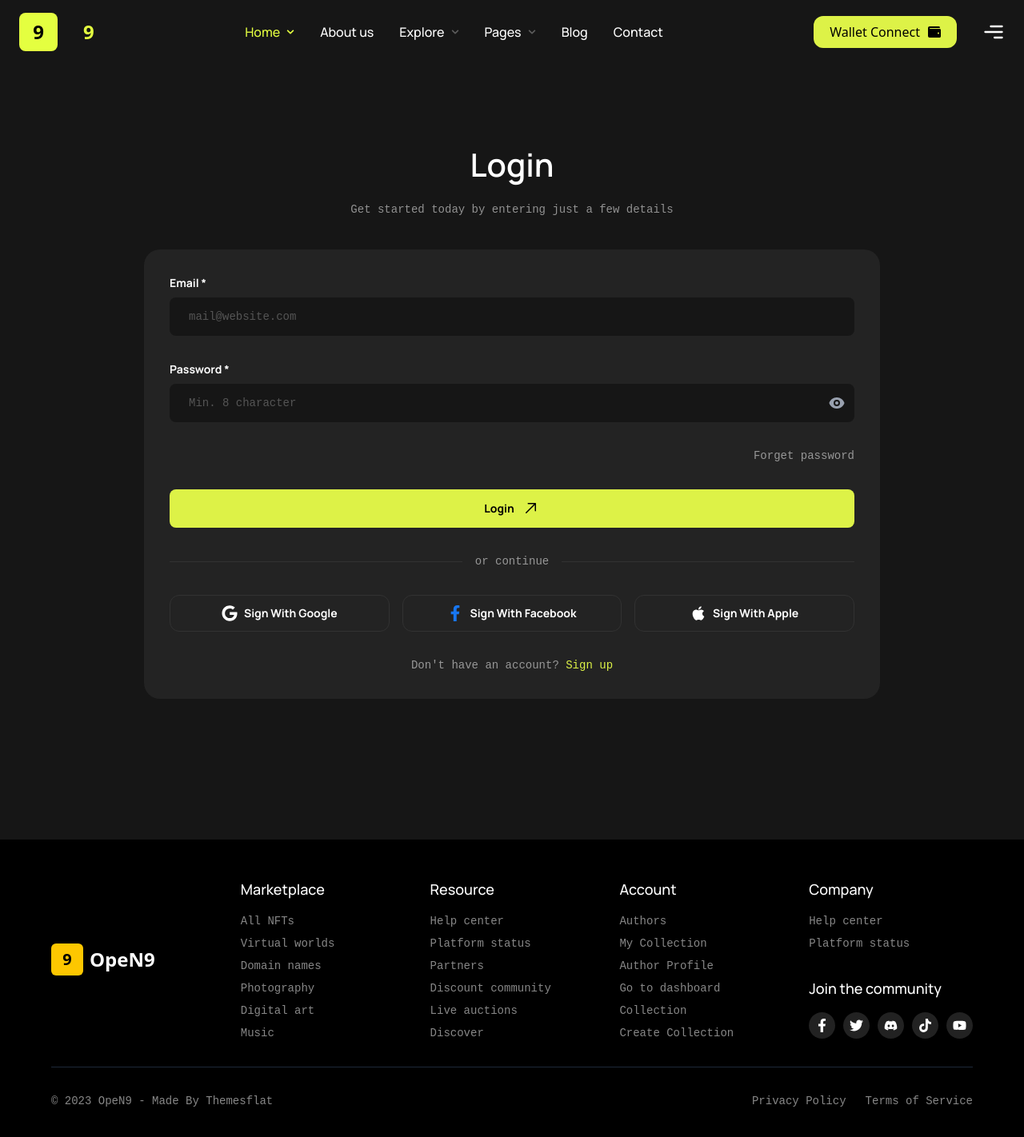
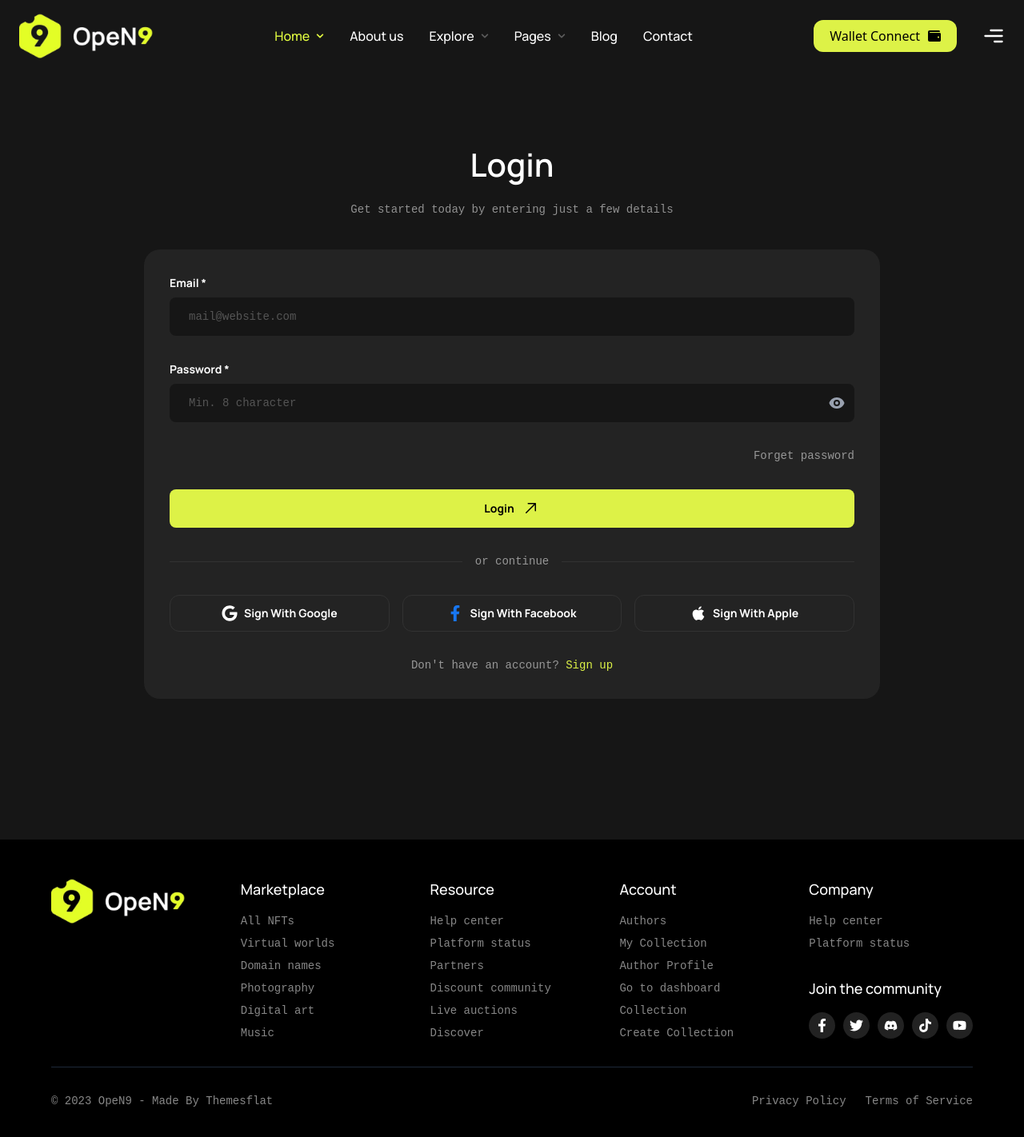
Before and after one commit to LocusNiger/prueba-tecnica-ids, a React (Vite) app: page / in a window 1280 px wide. Shown: the top 1422 px of the page at 80% size. Built offline with nearby package versions, Linux system fonts and the light colour scheme; a web font is replaced by a local one.

Commit message:
Feat:logos

```diff
--- a/src/components/Footer.jsx
+++ b/src/components/Footer.jsx
@@ -13,15 +13,8 @@ const Footer = () => {
         {/* Main footer */}
         <div className="grid grid-cols-1 md:grid-cols-5 gap-8">
           {/* Logo (descargar como png) */}
-          <div className="md:col-span-1 flex items-center">
-            <div className="flex items-center">
-              <div className="bg-yellow-400 h-10 w-10 flex items-center justify-center rounded-md">
-                <span className="text-black font-bold text-xl">9</span>
-              </div>
-              <span className="ml-2 text-white text-2xl font-semibold">
-                OpeN9
-              </span>
-            </div>
+          <div className="md:col-span-1 flex items-start">
+            <img src="/Logo2.png" alt="Logo" className="h-[57px] w-[168px]" />
           </div>
 
           {/* Columnas */}
--- a/src/components/Header.jsx
+++ b/src/components/Header.jsx
@@ -71,25 +71,6 @@ const Header = () => {
     >
       <div className="container max-w-7xl mx-auto flex items-center justify-between">
         <div className="flex items-center gap-8">
-          {/* Animated Logo in hexagon */}
-          <motion.div
-            className="bg-[#e4ff40] h-12 w-12 flex items-center justify-center rounded-lg relative overflow-hidden"
-            whileHover={{ scale: 1.05 }}
-            whileTap={{ scale: 0.95 }}
-            transition={{ type: "spring", stiffness: 400, damping: 17 }}
-          >
-            <motion.span
-              className="text-black text-2xl font-bold"
-              initial={{ opacity: 0 }}
-              animate={{ opacity: 1 }}
-              transition={{ delay: 0.2 }}
-            >
-              9
-            </motion.span>
-            {/* Hexagon shape using pseudo-elements */}
-            <div className="absolute inset-0 bg-[#e4ff40] rotate-45 -z-10"></div>
-          </motion.div>
-
           {/* Secondary logo */}
           <motion.div
             className="text-[#e4ff40] text-2xl font-bold"
@@ -97,7 +78,7 @@ const Header = () => {
             animate={{ opacity: 1, x: 0 }}
             transition={{ delay: 0.3 }}
           >
-            9
+            <img src="/Logo2.png" alt="Logo" className="h-[57px] w-[168px]" />
           </motion.div>
         </div>
 
```
Also changed, not shown: public/Logo.png (added), public/Logo2.png (added).
